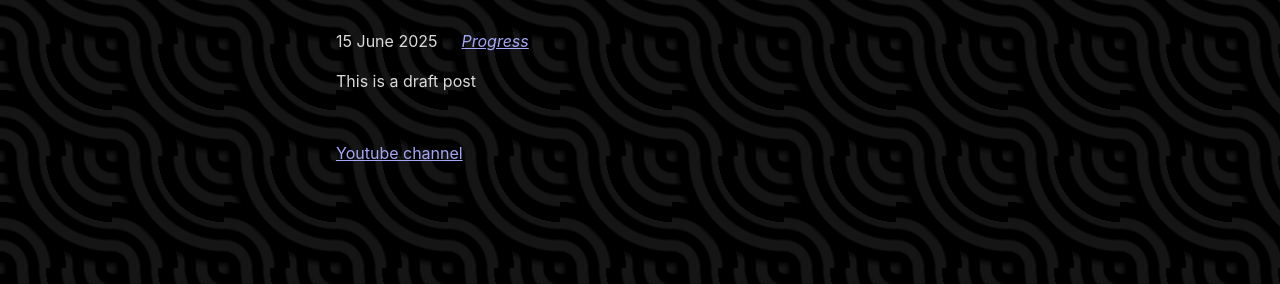
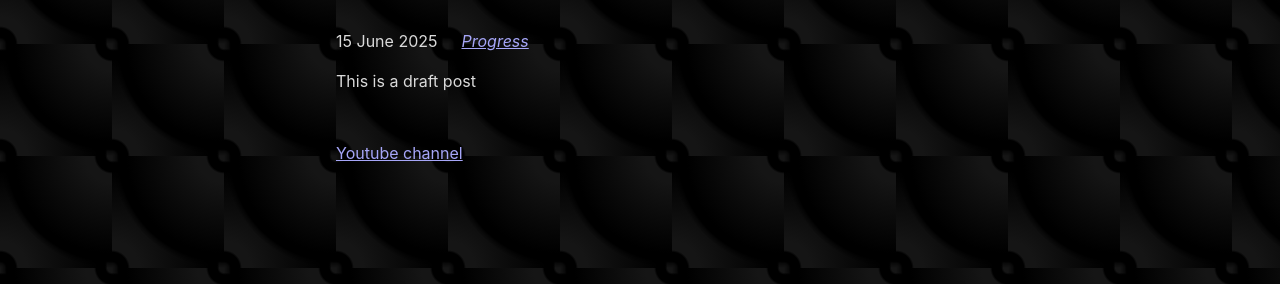
Before and after one commit to hacedyt/hacedyt.github.io, an Eleventy site: page content/blog/fifthpost.md in a window 1280 px wide. Shown: the part 516-800 px from the top of the page. Built offline with nearby package versions, Linux system fonts and the light colour scheme; Eleventy itself is replaced by a stand-in of ours; files that its build step writes are made by us from their sources; a web font is replaced by a local one; what @zachleat/heading-anchors, zod-validation-error would draw is missing.

Commit message:
Update index.css

```diff
--- a/css/index.css
+++ b/css/index.css
@@ -360,8 +360,8 @@ html {
 	--c2: #000000;
 
 	--_g:
-		var(--c2) 6% 14%, var(--c1) 16% 24%, var(--c2) 26% 34%, var(--c1) 36% 44%,
-		var(--c2) 46% 59%, var(--c1) 56% 64%, var(--c2) 66% 74%, var(--c1) 76% 84%, var(--c2) 86% 94%;
+		var(--c2) 6% 14%, var(--c1) 16% 24%, var(--c2) 87% 34%, var(--c1) 36% 44%,
+		var(--c2) 42% 59%, var(--c1) 44% 64%, var(--c2) 66% 74%, var(--c1) 76% 84%, var(--c2) 86% 94%;
 	background:
 		radial-gradient(100% 100% at 100% 0, var(--c1) 4%, var(--_g), #0008 96%, #0000),
 		radial-gradient(100% 100% at 0 100%, #0000, #0008 4%, var(--_g), var(--c1) 96%) var(--c1);
```
